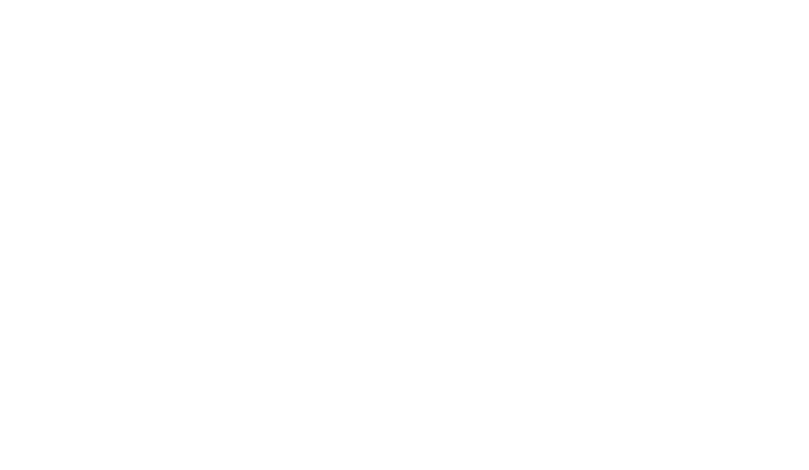
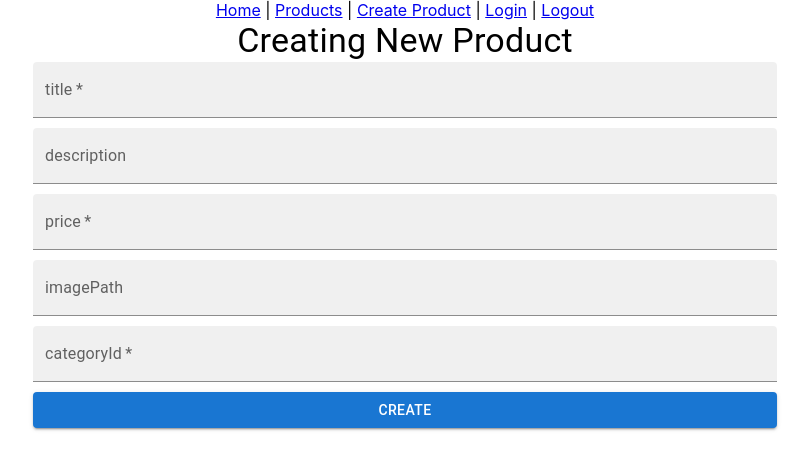
Before and after one commit to MrLazYT/shop-tech-react-ts, a React (Create React App) app: page /create-product in a window 1280 px wide. Before the commit this address had no page. Shown: the top 470 px of the page, without its empty margins (235-1044 px from the left). Built offline with nearby package versions, Linux system fonts and the light colour scheme.

Commit message:
added product creating

```diff
--- a/src/App.tsx
+++ b/src/App.tsx
@@ -6,6 +6,7 @@ import { Route, Routes } from 'react-router-dom';
 import Layout from './components/Layout';
 import Home from './components/Home';
 import Login from './components/accounts/Login';
+import CreateProduct from './components/products/CreateProduct';
 
 function App() {
   return (
@@ -15,6 +16,7 @@ function App() {
           <Route index element={<Home />} />
           <Route path="products" element={<ProductsList />} />
           <Route path="login" element={<Login />} />
+          <Route path="create-product" element={<CreateProduct/>} />
         </Route>
       </Routes>
     </div>
--- a/src/components/Layout.tsx
+++ b/src/components/Layout.tsx
@@ -9,8 +9,13 @@ const Layout=()=>{
         <>
         <header>
             <Link to={"/"}>Home</Link>
+            <p className="divider"> | </p>
             <Link to={"/products"}>Products</Link>
+            <p className="divider"> | </p>
+            <Link to={"/create-product"}>Create Product</Link>
+            <p className="divider"> | </p>
             <Link to={"/login"}>Login</Link>
+            <p className="divider"> | </p>
             <Link onClick={logoutHandler} to={"/"}>Logout</Link>
 
         </header>
--- /dev/null
+++ b/src/components/products/CreateProduct.tsx
@@ -0,0 +1,65 @@
+import { Box, Button, TextField, Typography } from "@mui/material";
+import { useForm } from "react-hook-form";
+import { ICreateProductDto } from "../../types/product";
+import { ProductService } from "../../services/products.service";
+import { useNavigate } from "react-router-dom";
+
+export default function CreateProduct()
+{
+    const navigate = useNavigate();
+
+    const {
+        register, // to attrack changes of form inputs
+        handleSubmit, //onSubmit event handler
+        formState: { errors }
+    } = useForm<ICreateProductDto>();
+
+    const onSubmit = async (product: ICreateProductDto) => {
+        await ProductService.create(product);
+        navigate("/products");
+    }
+
+    return (
+        <div className="Login">
+            <Box>
+                <Typography variant="h4">Creating New Product</Typography>
+                <form onSubmit={handleSubmit(onSubmit)}>
+                    <TextField
+                        required
+                        {...register("title")}
+                        id="title"
+                        label="title"
+                        type="title"
+                        variant="filled"/>
+                    <TextField
+                        {...register("description")}
+                        id="description"
+                        label="description"
+                        type="description"
+                        variant="filled"/>
+                    <TextField
+                        required
+                        {...register("price")}
+                        id="price"
+                        label="price"
+                        type="price"
+                        variant="filled"/>
+                    <TextField
+                        {...register("imagePath")}
+                        id="imagePath"
+                        label="imagePath"
+                        type="imagePath"
+                        variant="filled"/>
+                    <TextField
+                        required
+                        {...register("categoryId")}
+                        id="categoryId"
+                        label="categoryId"
+                        variant="filled"/>
+
+                    <Button variant="contained" type="submit">Create</Button>
+                </form>
+            </Box>
+        </div>
+    )
+}
--- a/src/components/products/ProductCard.tsx
+++ b/src/components/products/ProductCard.tsx
@@ -6,6 +6,8 @@ import CardContent from '@mui/material/CardContent';
 import CardMedia from '@mui/material/CardMedia';
 import Button from '@mui/material/Button';
 import Typography from '@mui/material/Typography';
+import { url } from "inspector";
+import noImage from "../../../src/assets/images/no-image.jpg"
 // export default function ProductCard({ id, title, description, price, imagePath, categoryId, categoryName }: IProductDto) {
 //     return (
 //         <div>
@@ -21,7 +23,7 @@ const ProductCard:React.FC<IProductDto>=({ id, title, description, price, imageP
         <Card sx={{ height: '100%',maxWidth:240 }}>
         <CardMedia
           sx={{ height: 160, backgroundSize: 'contain'}}
-          image={imagePath}
+          image={imagePath || noImage}
           title={title}
         />
         <CardContent>
--- a/src/index.css
+++ b/src/index.css
@@ -22,3 +22,7 @@ code {
   flex-direction: column;
   gap: 10px;
 }
+
+.divider {
+  display: inline;
+}
--- a/src/services/products.service.ts
+++ b/src/services/products.service.ts
@@ -1,6 +1,5 @@
 import { instance } from "../api/axios.api"
-import { getTokenFromLocalStorage } from "../helper/localStorage.helper"
-import { IProductDto } from "../types/product"
+import { ICreateProductDto, IProductDto } from "../types/product"
 // let headers={
 //     Authorization: 'Bearer '+getTokenFromLocalStorage()||'',
 // }
@@ -14,8 +13,12 @@ import { IProductDto } from "../types/product"
 
 export const ProductService={
     async products():Promise<IProductDto[]|undefined>{
-        const result=await instance.get<IProductDto[]>('products')
+        const result=await instance.get<IProductDto[]>('products');
         return result.data;
+    },
+
+    async create(product : ICreateProductDto) : Promise<void>
+    {
+        const result = await instance.post('products', product);
     }
-
 }
```
Also changed, not shown: src/types/product.ts (+8 -0 lines), src/assets/images/no-image.jpg (added).
